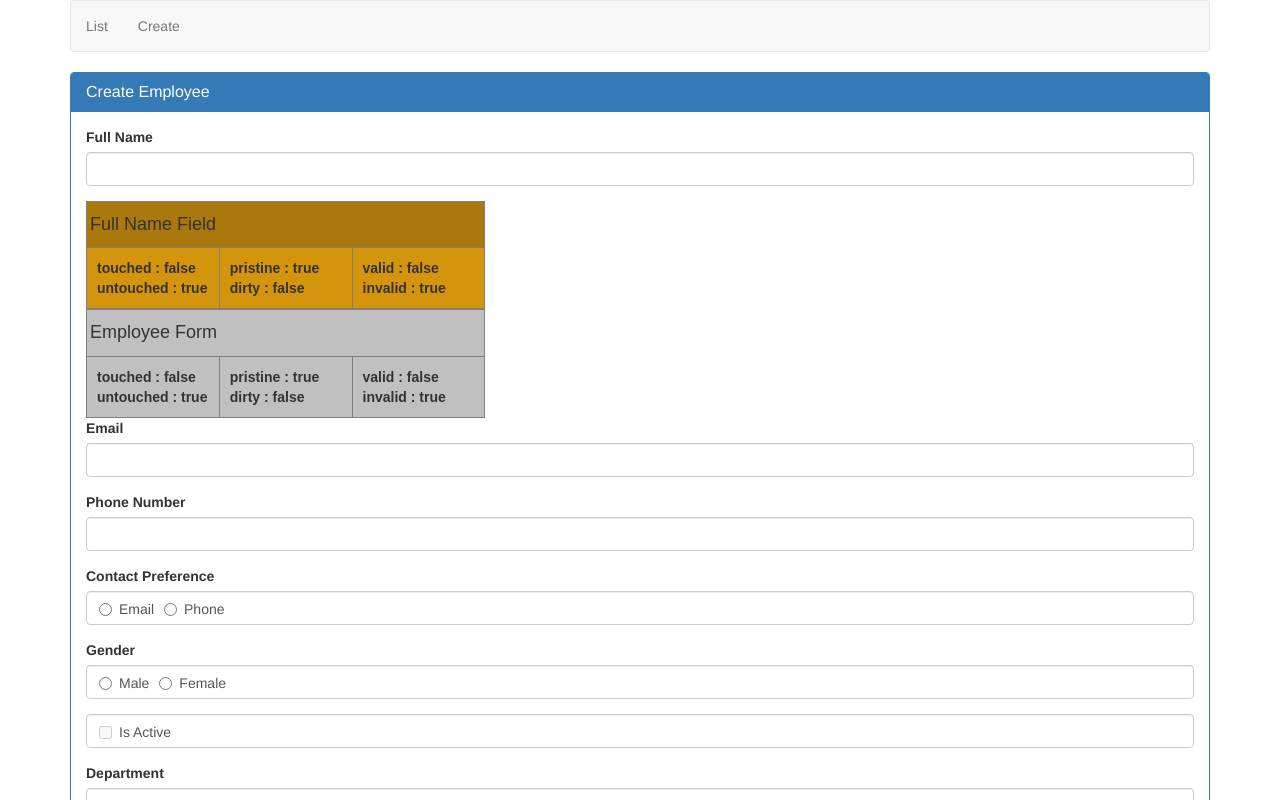
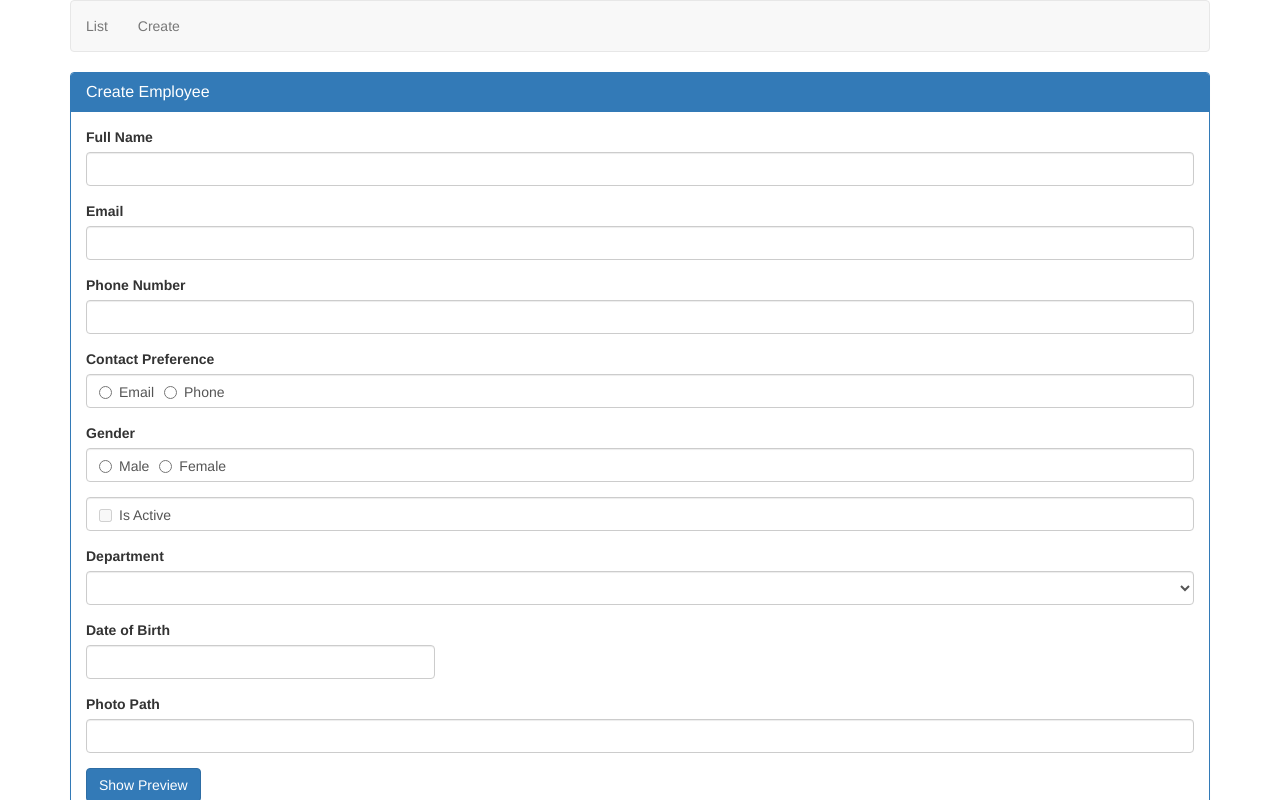
Before and after one commit to baldevbhattarai/AngularCrud, an Angular app: page /create in a window 1280 px wide. Shown: the top 800 px of the page. Built offline with nearby package versions, Linux system fonts and the light colour scheme.

Commit message:
model binding in angular template driven forms

```diff
--- a/src/app/employees/create-employee.component.html
+++ b/src/app/employees/create-employee.component.html
@@ -1,67 +1,28 @@
-<form #employeeForm="ngForm" (ngSubmit)="saveEmployee(employeeForm)">
+<form #employeeForm="ngForm" (ngSubmit)="saveEmployee(employee)">
   <div class="panel panel-primary">
     <div class="panel-heading">
       <h3 class="panel-title">Create Employee</h3>
     </div>
     <div class="panel-body">
-
-      <div class="form-group" >
-        <label for="fullName">Full Name</label>
-        <input id="fullName" type="text" class="form-control"
-               required name="fullName" [(ngModel)]="fullName" #fullNameControl="ngModel">
+      <div class="form-group" [class.has-error]="name.invalid && name.touched"
+          [class.has-success]="name.valid">
+        <label for="name" class="control-label">Full Name</label>
+        <input id="name" required type="text" class="form-control" name="name"
+               [(ngModel)]="employee.name" #name="ngModel">
+        <span class="help-block" *ngIf="name.invalid && name.touched">
+          Full Name is required
+        </span>
       </div>
-      <table border=1  style="border-collapse:collapse; font-family:Arial; table-layout: fixed">
-        <tr style="background-color:rgb(170, 120, 12); font-weight: bold">
-          <td colspan="3" style="padding:3px; white-space:nowrap; width:100%">
-            <h4>Full Name Field</h4>
-          </td>
-        </tr>
-        <tr style="background-color:rgb(212, 149, 13); font-weight: bold">
-          <td style="padding:10px; white-space:nowrap; width:33%">
-            <div>touched : {{ fullNameControl.touched }}</div>
-            <div>untouched : {{ fullNameControl.untouched }}</div>
-          </td>
-          <td style="padding:10px; white-space:nowrap; width:33%">
-            <div>pristine : {{ fullNameControl.pristine }}</div>
-            <div>dirty : {{ fullNameControl.dirty }}</div>
-          </td>
-          <td style="padding:10px; white-space:nowrap; width:33%">
-            <div>valid : {{ fullNameControl.valid }}</div>
-            <div>invalid : {{ fullNameControl.invalid }}</div>
-          </td>
-        </tr>
-      </table>
-      <table border=1 style="border-collapse:collapse; font-family:Arial; table-layout: fixed">
-        <tr style="background-color:silver; font-weight: bold">
-          <td colspan="3" style="padding:3px; white-space:nowrap; width:100%">
-            <h4>Employee Form</h4>
-          </td>
-        </tr>
-        <tr style="background-color:silver; font-weight: bold">
-          <td style="padding:10px; white-space:nowrap; width:33%">
-            <div>touched : {{ employeeForm.touched }}</div>
-            <div>untouched : {{ employeeForm.untouched }}</div>
-          </td>
-          <td style="padding:10px; white-space:nowrap; width:33%">
-            <div>pristine : {{ employeeForm.pristine }}</div>
-            <div>dirty : {{ employeeForm.dirty }}</div>
-          </td>
-          <td style="padding:10px; white-space:nowrap; width:33%">
-            <div>valid : {{ employeeForm.valid }}</div>
-            <div>invalid : {{ employeeForm.invalid }}</div>
-          </td>
-        </tr>
-      </table>
 
       <div class="form-group">
         <label for="email">Email</label>
         <input id="email" type="text" class="form-control"
-        required  name="email" [(ngModel)]="email">
+        required  name="email" [(ngModel)]="employee.email">
       </div>
       <div class="form-group">
         <label for="phoneNumber">Phone Number</label>
         <input id="phoneNumber" type="text" class="form-control" name="phoneNumber"
-        [(ngModel)]="phoneNumber">
+        [(ngModel)]="employee.phoneNumber">
       </div>
 
       <div class="form-group">
@@ -69,12 +30,12 @@
         <div class="form-control">
           <label class="radio-inline">
             <input type="radio" name="contactPreference" value="email"
-            [(ngModel)]="contactPreference">
+            [(ngModel)]="employee.contactPreference">
             Email
           </label>
           <label class="radio-inline">
             <input type="radio" name="contactPreference" value="phone"
-             [(ngModel)]="contactPreference">
+             [(ngModel)]="employee.contactPreference">
             Phone
           </label>
         </div>
@@ -83,11 +44,11 @@
         <label>Gender</label>
         <div class="form-control">
           <label class="radio-inline">
-            <input type="radio" name="gender" value="male" [(ngModel)]="gender">
+            <input type="radio" name="gender" value="male" [(ngModel)]="employee.gender">
             Male
           </label>
           <label class="radio-inline">
-            <input type="radio" name="gender" value="female" [(ngModel)]="gender">
+            <input type="radio" name="gender" value="female" [(ngModel)]="employee.gender">
             Female
           </label>
         </div>
@@ -95,14 +56,14 @@
       <div class="form-group">
         <div class="form-control">
           <label class="checkbox-inline">
-            <input type="checkbox" name="isActive" [(ngModel)]="isActive" disabled>Is Active
+            <input type="checkbox" name="isActive" [(ngModel)]="employee.isActive" disabled>Is Active
           </label>
         </div>
       </div>
       <div class="form-group">
         <label for="department">Department</label>
         <select id="department" name="department"
-                [(ngModel)]="department" class="form-control">
+                [(ngModel)]="employee.department" class="form-control">
                 <option *ngFor="let dept of departments" [value]="dept.id">
                   {{dept.name}}
                 </option>
@@ -111,7 +72,7 @@
       <div class="row">
         <div class="form-group col-md-4">
           <label for="dateOfBirth">Date of Birth</label>
-          <input id="dateOfBirth"  name="dateOfBirth" [(ngModel)]="dateOfBirth"
+          <input id="dateOfBirth"  name="dateOfBirth" [(ngModel)]="employee.dateOfBirth"
                   placement = "right"
                  class="form-control" type="text" bsDatepicker
                  [bsConfig]="datePickerConfig" />
@@ -120,7 +81,7 @@
       <div class="form-group">
         <label for="photoPath">Photo Path</label>
         <input id="photoPath" type="text" class="form-control"
-                name="photoPath" [(ngModel)]="photoPath">
+                name="photoPath" [(ngModel)]="employee.photoPath">
       </div>
       <div class="form-group">
         <img [src]="photoPath" height="200" width="200" *ngIf="previewPhoto"/>
@@ -132,9 +93,12 @@
       </div>
     </div>
     <div class="panel-footer">
-      <button class="btn btn-primary" type="submit">Save</button>
+      <button class="btn btn-primary" type="submit" [disabled]="employeeForm.invalid">Save</button>
     </div>
   </div>
 </form>
 
 Angular Generated Form Model : {{employeeForm.value | json}}
+<br/>
+<br/>
+Our Employee Model : {{ employee | json}}
--- a/src/app/employees/create-employee.component.ts
+++ b/src/app/employees/create-employee.component.ts
@@ -2,6 +2,8 @@ import { Component, OnInit } from '@angular/core';
 import {NgForm} from '@angular/forms';
 import { Department } from 'src/models/department.model';
 import { BsDatepickerConfig } from 'ngx-bootstrap/datepicker';
+import { Employee } from 'src/models/employee.model';
+
 
 
 @Component({
@@ -11,10 +13,21 @@ import { BsDatepickerConfig } from 'ngx-bootstrap/datepicker';
 })
 export class CreateEmployeeComponent implements OnInit {
  isActive= false;
- dateOfBirth: Date = new Date(2018, 0, 30);
  datePickerConfig: Partial<BsDatepickerConfig>;
  previewPhoto = false;
 
+  employee: Employee = {
+      id: null,
+      name: null,
+      gender: null,
+      contactPreference: null,
+      phoneNumber: null,
+      email: null,
+      dateOfBirth: null,
+      department: null,
+      isActive: null,
+      photoPath: null
+    };
  departments: Department[] = [
   { id: 1, name: 'Help Desk' },
   { id: 2, name: 'HR' },
@@ -25,16 +38,15 @@ export class CreateEmployeeComponent implements OnInit {
     this.datePickerConfig = Object.assign({}, {
       containerClass: 'theme-dark-blue',
       showWeekNumbers: true,
-      minDate: new Date(2018, 0, 1),
-      maxDate: new Date(2018, 11, 31),
       dateInputFormat: 'DD/MM/YYYY'
     });
   }
   ngOnInit() {
+
   }
 
-  saveEmployee(employeeForm: NgForm): void {
-    console.log(employeeForm);
+  saveEmployee(newEmployee: Employee): void {
+    console.log(newEmployee);
   }
   togglePhotoPreview() {
     this.previewPhoto = !this.previewPhoto;
```
